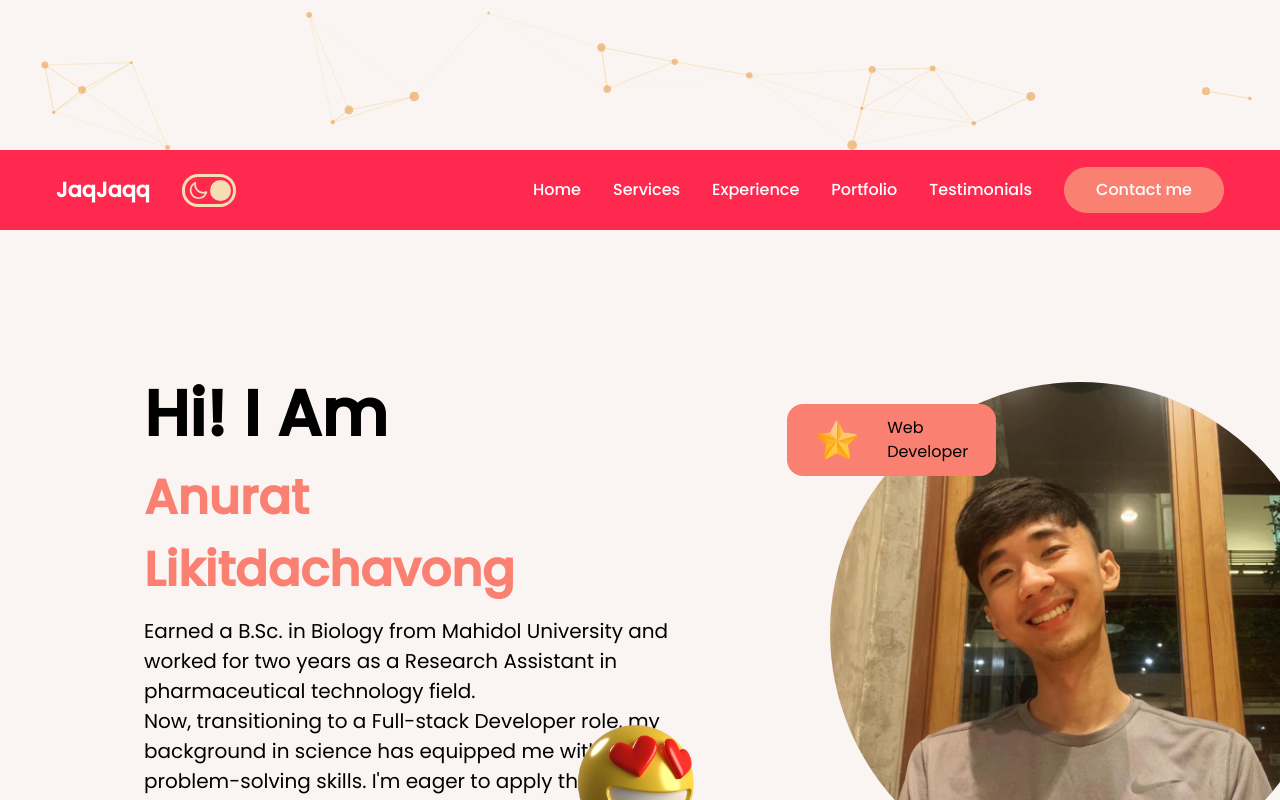
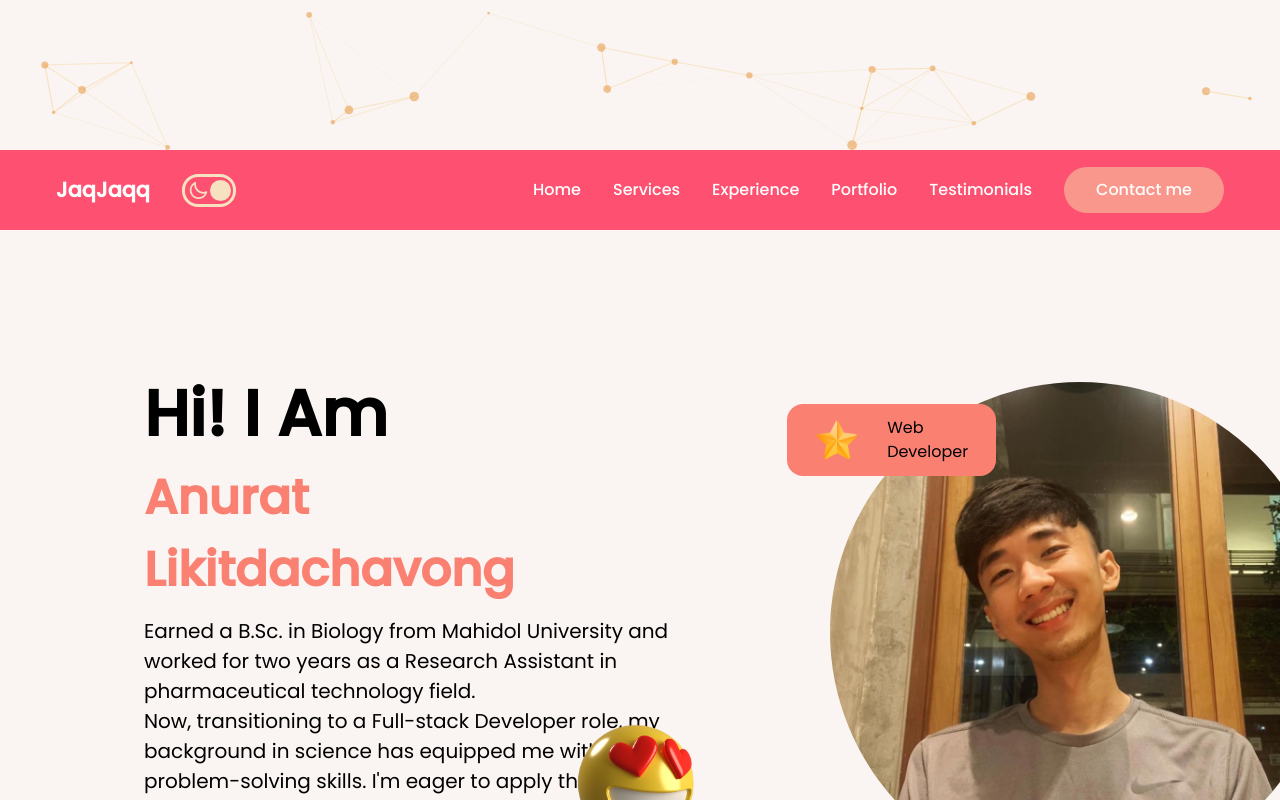
Before and after one commit to JaqJaqq/my-resume-app, a React (Vite) app: page / in a window 1280 px wide. Shown: the top 800 px of the page. Built offline with nearby package versions, Linux system fonts and the light colour scheme.

Commit message:
fix: fix navbar opacity

```diff
--- a/src/components/Navbar/Navbar.css
+++ b/src/components/Navbar/Navbar.css
@@ -8,6 +8,7 @@
     color: #FFF;
     position: fixed;
     z-index: 100;
+    opacity: 0.8;
   }
 
   .n-left {
```
